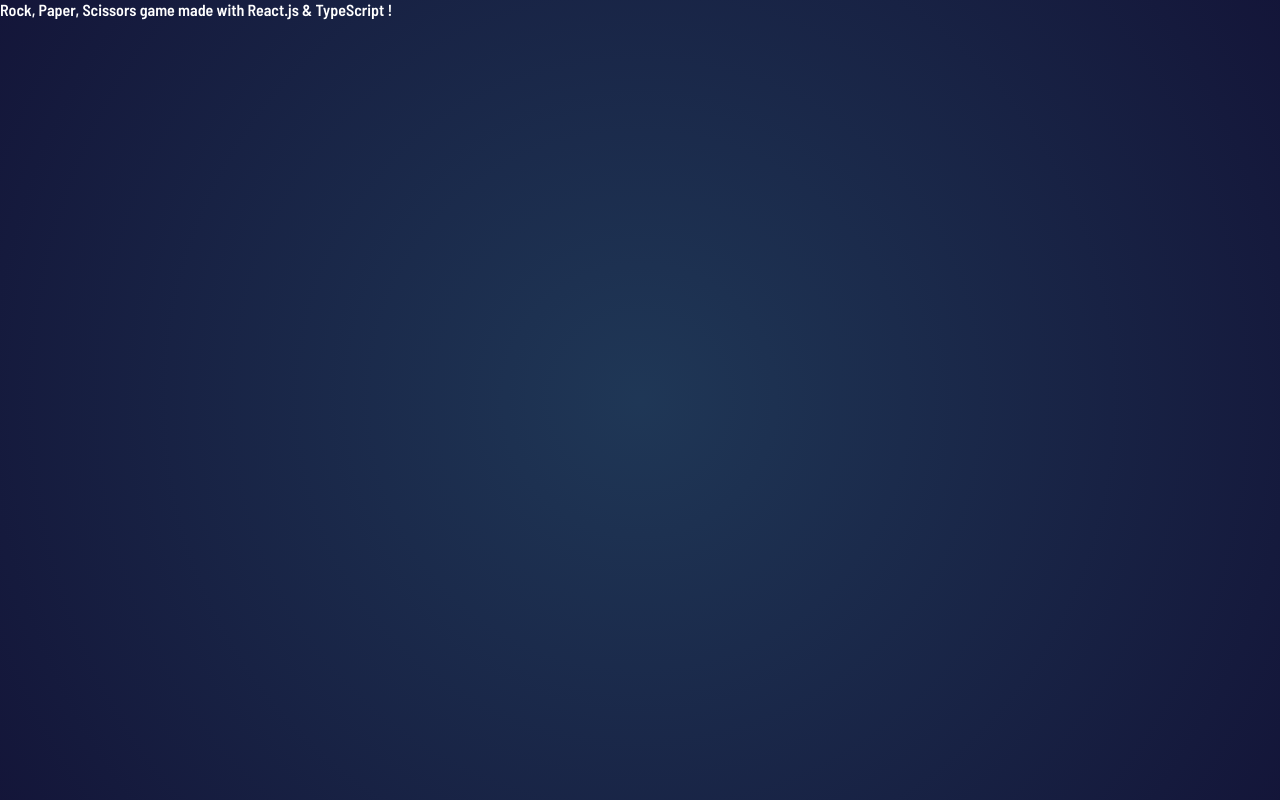
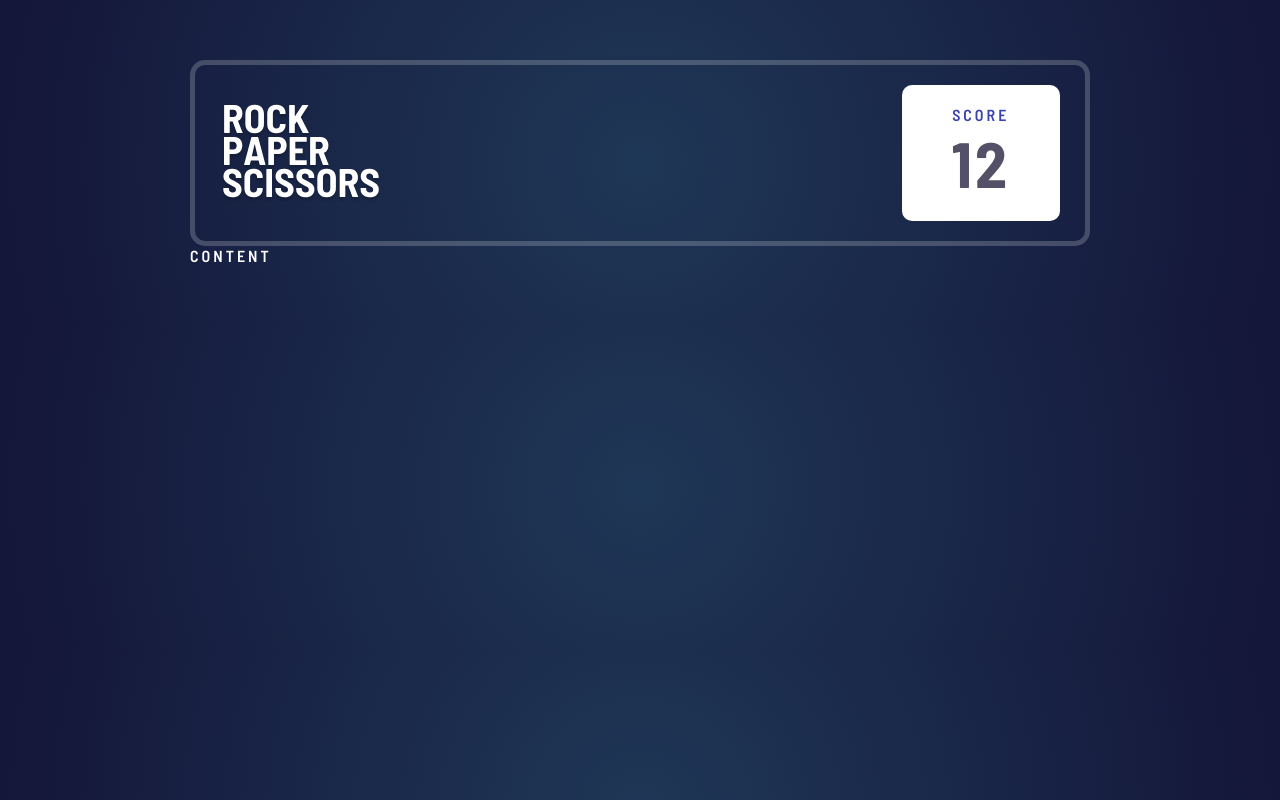
Before and after one commit to milan-timacum/rock-paper-scissors, a React (Create React App) app: page / in a window 1280 px wide. Built offline with nearby package versions, Linux system fonts and the light colour scheme.

Commit message:
Logo / Score style

```diff
--- a/src/App.tsx
+++ b/src/App.tsx
@@ -1,12 +1,8 @@
 import React from 'react';
-import Layout from './ui/Layout';
+import Layout from './components/Layout';
 
 function App() {
-	return (
-		<Layout>
-			Rock, Paper, Scissors game made with React.js & TypeScript !
-		</Layout>
-	);
+	return <Layout>Content</Layout>;
 }
 
 export default App;
--- /dev/null
+++ b/src/components/Footer.js
@@ -0,0 +1,14 @@
+import React from 'react';
+import styled from 'styled-components';
+
+const Footer = () => {
+	return <Wrapper>Rules</Wrapper>;
+};
+
+const Wrapper = styled.footer`
+	max-width: 1366px;
+	margin: 0 auto;
+	display: none;
+`;
+
+export default Footer;
--- /dev/null
+++ b/src/components/Header.js
@@ -0,0 +1,37 @@
+import React from 'react';
+import styled from 'styled-components';
+
+import logo from '../assets/images/logo.svg';
+import Score from './Score';
+
+const Header = () => {
+	return (
+		<Wrapper>
+			<Row>
+				<Image src={logo} alt='logo' />
+				<Score />
+			</Row>
+		</Wrapper>
+	);
+};
+
+const Wrapper = styled.header`
+	max-width: 900px;
+	margin: 0 auto;
+`;
+
+const Row = styled.div`
+	margin: 0 auto;
+	border: 5px solid rgba(255, 255, 255, 0.2);
+	padding: 20px 25px;
+	border-radius: 15px;
+	display: flex;
+	justify-content: space-between;
+	align-items: center;
+`;
+
+const Image = styled.img`
+	height: 100%;
+`;
+
+export default Header;
--- /dev/null
+++ b/src/components/Layout.js
@@ -0,0 +1,50 @@
+import React from 'react';
+import { createGlobalStyle } from 'styled-components';
+
+import Header from './Header';
+import Footer from './Footer';
+
+const Layout = ({ children }) => {
+	return (
+		<React.Fragment>
+			<GlobalStyle />
+			<Header />
+			<main className='container'>
+				<div className='row'>{children}</div>
+			</main>
+			<Footer />
+		</React.Fragment>
+	);
+};
+
+const GlobalStyle = createGlobalStyle`
+
+	html,body {
+		margin: 0;
+		color: white;
+		font-family: 'Barlow Semi Condensed', sans-serif;
+		font-size: 100%;
+		text-transform: uppercase;
+		letter-spacing: 3px;
+		background-image: radial-gradient(circle, hsl(214, 47%, 23%), hsl(237, 49%, 15%));
+	}
+
+	#root {
+		padding: 60px 0;
+	}
+
+	.container {
+			max-width: 900px;
+			margin: 0 auto;
+	}
+
+	.row {
+		display: flex;
+	}
+
+	p {
+		margin: 0;
+	}
+
+`;
+export default Layout;
--- /dev/null
+++ b/src/components/Score.js
@@ -0,0 +1,33 @@
+import React from 'react';
+import styled from 'styled-components';
+
+const Score = () => {
+	return (
+		<Wrapper>
+			<Title>Score</Title>
+			<Counter>12</Counter>
+		</Wrapper>
+	);
+};
+
+const Wrapper = styled.div`
+	display: flex;
+	flex-direction: column;
+	justify-content: center;
+	align-items: center;
+	padding: 20px 50px;
+	background-color: white;
+	border-radius: 10px;
+`;
+
+const Title = styled.p`
+	color: #3843ad;
+`;
+
+const Counter = styled.p`
+	color: #545067;
+	font-size: 4rem;
+	font-weight: 700;
+`;
+
+export default Score;
--- a/src/ui/Layout.js
+++ /dev/null
@@ -1,28 +0,0 @@
-import React from 'react';
-import { createGlobalStyle } from 'styled-components';
-
-const Layout = ({ children }) => {
-	return (
-		<React.Fragment>
-			<GlobalStyle />
-			<main>{children}</main>
-		</React.Fragment>
-	);
-};
-
-const GlobalStyle = createGlobalStyle`
-
-	html,body {
-		margin: 0;
-		color: white;
-		font-family: 'Barlow Semi Condensed', sans-serif;
-		font-size: 100%;
-	}
-
-	main {
-		background-image: radial-gradient(circle, hsl(214, 47%, 23%), hsl(237, 49%, 15%));
-		height: 100vh;
-	}
-
-`;
-export default Layout;
```
